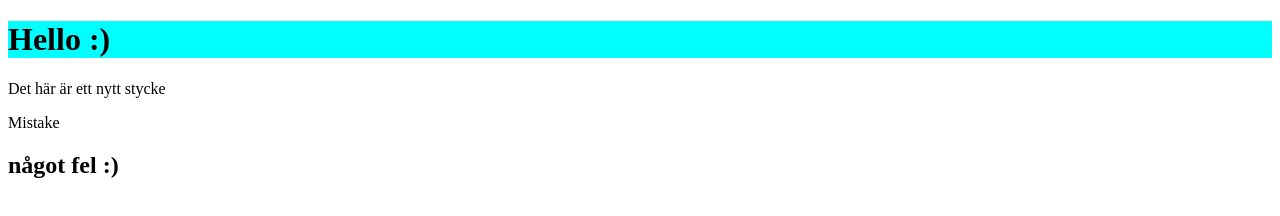
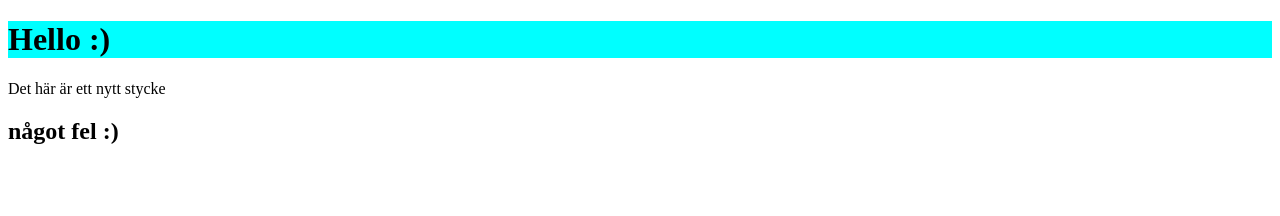
Before and after one commit to chas-academy/github-conflict-lab-grupp6, a plain HTML site: page index.html in a window 1280 px wide. Drawn offline with Linux system fonts and the light colour scheme.

Commit message:
deleted p element

```diff
--- a/index.html
+++ b/index.html
@@ -10,7 +10,6 @@
   <body>
     <h1>Hello :)</h1>
     <p>Det här är ett nytt stycke</p>
-    <p>Mistake<p>
       <h2>något fel :)</h2>
   </body>
 </html>
```
